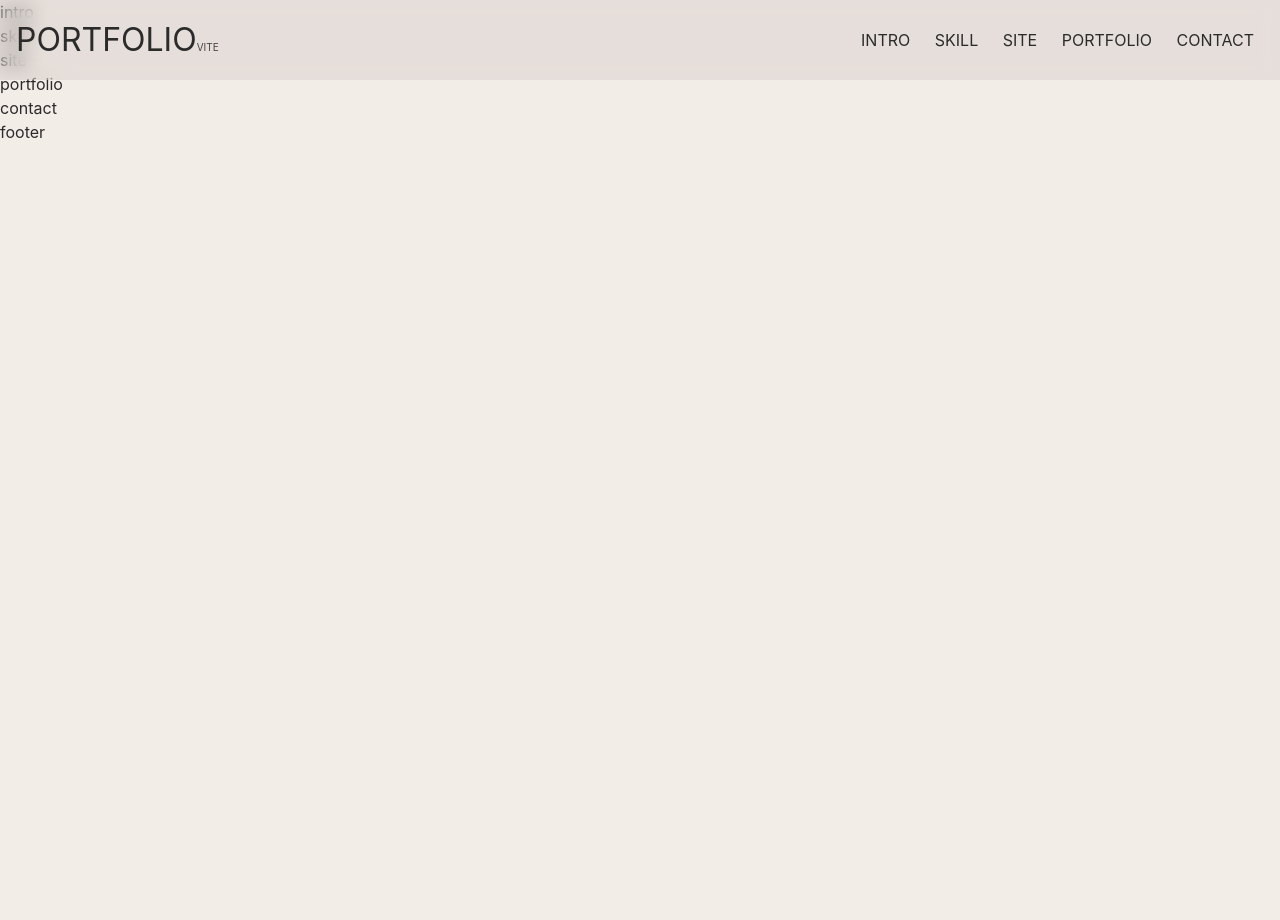
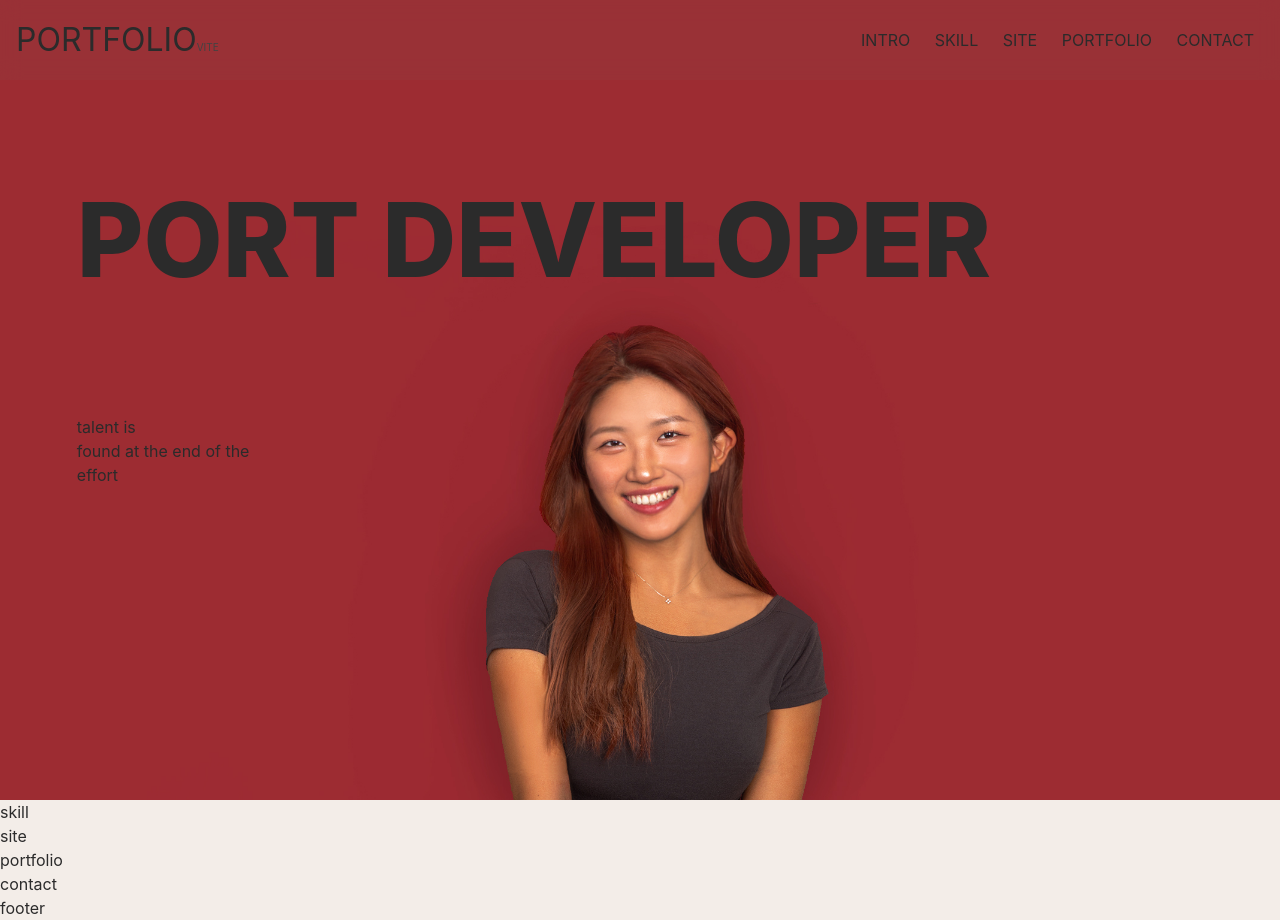
Before and after one commit to yun-narae/learn-vite-portfolio, a website built with Vite: page src/index.html in a window 1280 px wide. Before the commit the page ends 800 px from the top, so only its background shows below. Built offline with nearby package versions, Linux system fonts and the light colour scheme; a web font is replaced by a local one.

Commit message:
Intro 영역 완료

```diff
--- a/src/assets/css/section/intro.css
+++ b/src/assets/css/section/intro.css
@@ -1,3 +1,37 @@
 #intro {
+    height: 100vh;
+    background: #fff;
+}
 
+.intro__inner {
+    width: 100%;
+    height: 100%;
+    display: flex;
+    align-items: flex-start;
+    justify-content: center;
+    flex-direction: column;
+    background-image: url("../../img/aboutme.jpg");
+    background-position: center bottom;
+    background-size: cover;
+    background-repeat: no-repeat;
+    /* 어머 이거 이쁜데 */
+    background-attachment: fixed;
+    padding: 6vw;
 }
+
+.intro__title {
+    font-size: 8vw;
+    text-transform: uppercase;
+    line-height: 1;
+    font-weight: 800;
+    white-space: nowrap;
+}
+
+.intro__text {
+    font-size: 1rem;
+    width: 100%;
+    height: 40vh;
+    display: flex;
+    align-items: center;
+    justify-content: flex-start;
+}
--- a/src/index.html
+++ b/src/index.html
@@ -48,7 +48,19 @@
     <main id="main">
         <!-- intro -->
         <section id="intro">
-            intro
+            <h2 class="sr-only">intro 영역</h2>
+            <div class="intro__inner">
+                <div class="intro__title">
+                    port developer
+                </div>
+                <div class="intro__text">
+                    <div class="text">
+                        <div>talent is</div>
+                        <div>found at the end of the</div>
+                        <div>effort</div>
+                    </div>
+                </div>
+            </div>
         </section>
 
         <!-- skill -->
```
